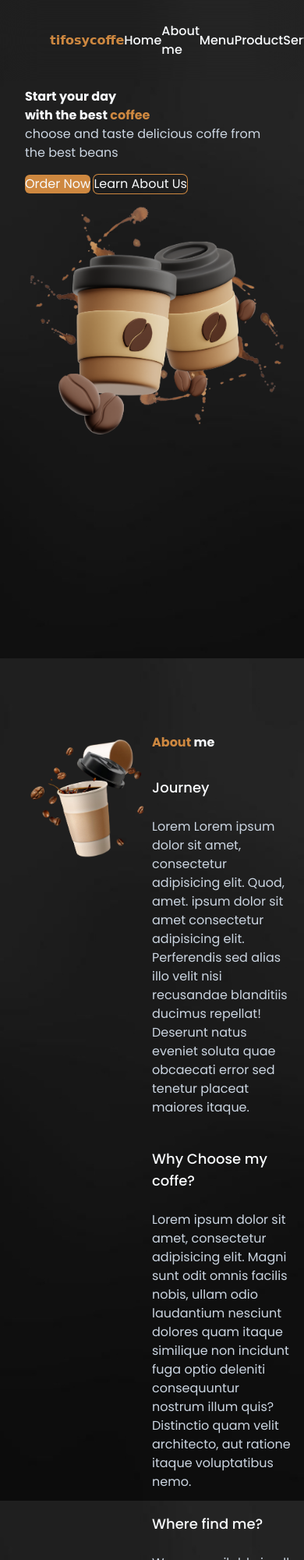
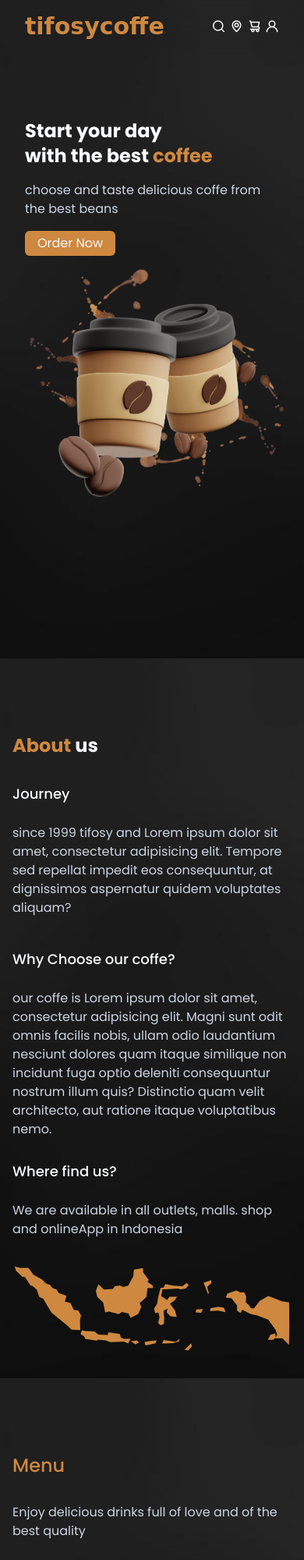
Before and after one commit to Ekoysrn/tifosycoffe-landingPage, a website: page index.html in a window 390 px wide. Shown: the top 2000 px of the page at 78% size. Drawn offline with nearby package versions, Linux system fonts and the light colour scheme; a web font is replaced by a local one.

Commit message:
responsive

```diff
--- a/index.html
+++ b/index.html
@@ -23,16 +23,16 @@
   <!-- header start -->
   <header class="backdrop-blur-xl fixed top-0 w-full bg-transparent bg-lime p-4">
     <div class="container">
-      <div class="flex items-center justify-between px-8 text-primary">
+      <div class="flex items-center justify-between lg:px-8 text-primary">
 
         <!-- icon text -->
         <div>
-          <h1 class="font-icon lg:text-5xl font-bold text-coffe">tifosycoffe</h1>
+          <h1 class="font-icon lg:text-5xl font-bold text-coffe text-3xl"><a href="#">tifosycoffe</a></h1>
         </div>
         <!-- icon text -->
 
         <!-- nav start -->
-        <nav class="">
+        <nav class="md:block hidden">
           <ul class="flex items-center justify-center">
             <li><a href="#home" class="lg:mr-8 text-base font-medium primaryh">Home</a></li>
             <li><a href="#aboutme" class="lg:mr-8 text-base font-medium primaryh">About me</a></li>
@@ -45,10 +45,11 @@
         <!-- nav end -->
 
         <!-- find and shoping cart -->
-        <div class="lg:text-2xl">
-          <span><i class="uil uil-map-marker"></i></span>
+        <div class="lg:text-2xl text-lg">
           <span><i class="uil uil-search primaryh"></i></span>
-          <span><i class="uil uil-shopping-cart-alt"></i></span>
+          <span><i class="uil uil-map-marker primaryh"></i></span>
+          <span><i class="uil uil-shopping-cart-alt primaryh"></i></span>
+          <span><i class="uil uil-user primaryh"></i></span>
         </div>
       </div>
     </div>
@@ -56,20 +57,20 @@
   <!-- header end -->
 
   <!-- hero section start -->
-  <section id="home" class="backgroundCoffe w-full h-screen pt-28">
+  <section id="home" class=" backgroundCoffe w-full h-screen pt-28">
     <div class="container">
-      <div class="mx-auto md:px-8 w-full lg:flex lg:items-center lg:justify-between">
+      <div class="mx-auto pt-10 md:pt-0 md:px-8 w-full lg:flex lg:items-center lg:justify-between">
         <div class="px-4 lg:w-1/2 lg:mt-11">
-          <h1 class="lg:text-5xl text-primary font-bold">Start your day</h1>
-          <h1 class="lg:text-5xl lg:mt-4 text-primary font-bold">with the best <span class="text-coffe">coffee</span>
+          <h1 class="lg:text-5xl text-2xl text-primary font-bold">Start your day</h1>
+          <h1 class="lg:text-5xl lg:mt-4 text-2xl text-primary font-bold">with the best <span class="text-coffe">coffee</span>
           </h1>
-          <p class="text-slate-300 lg:text-lg lg:w-[45%] lg:mt-8">choose and taste delicious coffe from the best beans
+          <p class="text-slate-300 lg:text-lg lg:w-[45%] mt-4 lg:mt-8">choose and taste delicious coffe from the best beans
           </p>
-          <button class="lg:px-4 lg:py-2 hover:opacity-80 text-primary rounded-md mt-4 primary">Order Now</button>
-          <button class="lg:px-4 lg:py-2 lg:m-5 hover:opacity-80 text-primary rounded-md mt-4 ring-primary"><a href="#aboutme">Learn About
+          <button class="lg:px-4 lg:py-2 px-4 py-1 hover:opacity-80 text-primary rounded-md mt-4 primary">Order Now</button>
+          <button class="lg:px-4 lg:py-2 px-4 py-1 m-2 lg:m-5 hover:opacity-80 text-primary rounded-md mt-4 ring-primary hidden md:inline-block"><a href="#aboutme">Learn About
             Us</a></button>
         </div>
-        <div class=" lg:w-1/2">
+        <div class="w-full lg:w-1/2">
           <img src="./src/images/hero.png" alt="">
         </div>
       </div>
@@ -78,26 +79,23 @@
   <!-- hero section end -->
 
   <!-- aboutme section start -->
-  <section id="aboutme" class="pt-24 backgroundCoffe w-full h-full lg:h-screen">
+  <section id="aboutme" class="pt-24 backgroundCoffe w-full h-full ">
     <div class="container">
       <div class="flex">
-        <div class="w-full lg:w-1/2">
+        <div class="w-full hidden md:block lg:w-1/2">
           <img src="./src/images/me.png" alt="">
         </div>
         <div class="w-full lg:w-1/2">
-          <h1 class="lg:text-3xl font-bold mb-8 text-primary"><span class="text-coffe">About</span> me</h1>
+          <h1 class="lg:text-3xl text-2xl font-bold mb-8 text-primary"><span class="text-coffe">About</span> us</h1>
           <h2 class="text-primary text-lg font-medium mb-6 primaryh cursor-pointer">Journey</h2>
-          <p class="text-base text-slate-300">Lorem Lorem ipsum dolor sit amet, consectetur adipisicing elit. Quod,
-            amet. ipsum dolor sit amet consectetur adipisicing elit. Perferendis sed alias illo velit nisi recusandae
-            blanditiis ducimus repellat! Deserunt natus eveniet soluta quae obcaecati error sed tenetur placeat maiores
-            itaque.</p>
-          <h1 class="text-lg font-medium mt-10 mb-6 text-primary primaryh cursor-pointer">Why Choose my coffe?</h1>
-          <p class="font-base text-slate-300">Lorem ipsum dolor sit amet, consectetur adipisicing elit. Magni sunt odit
+          <p class="text-base text-slate-300">since 1999 tifosy and Lorem ipsum dolor sit amet, consectetur adipisicing elit. Tempore sed repellat impedit eos consequuntur, at dignissimos aspernatur quidem voluptates aliquam?</p>
+          <h1 class="text-lg font-medium mt-10 mb-6 text-primary primaryh cursor-pointer">Why Choose our coffe?</h1>
+          <p class="font-base text-slate-300">our coffe is Lorem ipsum dolor sit amet, consectetur adipisicing elit. Magni sunt odit
             omnis facilis nobis, ullam odio laudantium nesciunt dolores quam itaque similique non incidunt fuga optio
             deleniti consequuntur nostrum illum quis? Distinctio quam velit architecto, aut ratione itaque voluptatibus
             nemo.</p>
           <div class="w-full">
-            <h1 class="text-lg font font-medium text-primary mt-7 mb-6 primaryh cursor-pointer">Where find me?</h1>
+            <h1 class="text-lg font font-medium text-primary mt-7 mb-6 primaryh cursor-pointer">Where find us?</h1>
             <p class="text-base text-slate-300">We are available in all outlets, malls. shop and onlineApp in Indonesia
             </p>
             <div class="w-full h-full">
@@ -111,39 +109,39 @@
   <!-- aboutme section end -->
 
   <!-- menu section start -->
-  <section id="menu" class="w-full pt-24 backgroundCoffe lg:h-screen">
+  <section id="menu" class="w-full pt-24 pb-10 backgroundCoffe ">
     <div class="conatiner">
       <div class="px-4 lg:mx-auto md:max-w-7xl">
-        <h1 class="lg:text-3xl font-medium text-coffe mb-8">Menu</h1>
-        <p class="text-base text-slate-300">Enjoy delicious drinks full of love and of the best quality</p>
+        <h1 class="lg:text-3xl font-medium text-coffe text-2xl mb-8">Menu</h1>
+        <p class="text-base text-slate-300 md:mb-8 mb-10">Enjoy delicious drinks full of love and of the best quality</p>
         <div class="lg:grid lg:grid-cols-3 lg:my-12 lg:mx-auto gap-4">
-          <div class="w-full lg:mb-8">
+          <div class="w-full mb-12 lg:mb-8">
             <img class="h-52 w-full rounded-md" src="./src/images/menu/menu1.webp" alt="menu">
             <h1 class="text-primary text-center w-full mt-5 text-base font-medium primaryh cursor-pointer">Best Coffe</h1>
           </div>
-          <div class="w-full lg:mb-8">
+          <div class="w-full mb-12 lg:mb-8">
             <img class="h-52 w-full rounded-md" src="./src/images/menu/menu2.jpg" alt="menu">
             <h1 class="text-primary text-center w-full mt-5 text-base font-medium primaryh cursor-pointer">Take away coffe</h1>
           </div>
-          <div class="w-full lg:mb-8">
+          <div class="w-full mb-12 lg:mb-8">
             <img class="h-52 w-full rounded-md" src="./src/images/menu/menu3.jpg" alt="menu">
             <h1 class="text-primary text-center w-full mt-5 text-base font-medium primaryh cursor-pointer">Life Begin Coffe</h1>
           </div>
-          <div class="w-full lg:mb-8">
+          <div class="w-full mb-12 lg:mb-8">
             <img class="h-52 w-full rounded-md" src="./src/images/menu/menu4.jpg" alt="menu">
             <h1 class="text-primary text-center w-full mt-5 text-base font-medium primaryh cursor-pointer">Delicious Coffe</h1>
           </div>
-          <div class="w-full lg:mb-8">
+          <div class="w-full mb-12 lg:mb-8">
             <img class="h-52 w-full rounded-md" src="./src/images/menu/menu5.jpg" alt="menu">
             <h1 class="text-primary text-center w-full mt-5 text-base font-medium primaryh cursor-pointer">Coffe Time</h1>
           </div>
-          <div class="w-full lg:mb-8">
+          <div class="w-full mb-12 lg:mb-8">
             <img class="h-52 w-full rounded-md" src="./src/images/menu/menu6.jpg" alt="menu">
             <h1 class="text-primary text-center w-full mt-5 text-base font-medium primaryh cursor-pointer">Discount Coffe</h1>
           </div>
         </div>
         <!-- menu end -->
-        <div class="w-1/3 mx-auto">
+        <div class="lg:w-1/3 mx-auto">
           <button class="w-full p-4 mx-auto rounded-md text-primary primary px-4 hover:opacity-80">all menu</button>
         </div>
 
@@ -152,6 +150,15 @@
   </section>
   <!-- menu section end -->
 
+  <!-- best product -->
+  <section id="product" class="pt-24 backgroundCoffe">
+    <div class="container">
+      <div class="flex items center">
+
+      </div>
+    </div>
+  </section>
+  <!-- best product -->
 </body>
 
 </html>
--- a/src/css/input.css
+++ b/src/css/input.css
@@ -28,7 +28,7 @@ body{
 }
 
 .backgroundCoffe{
-  background-image: url(/src/images/bg.png);
+  background-image: url(../../src/images/bg.png);
 }
 
 .font-icon{
```
Also changed, not shown: public/css/output.css.
